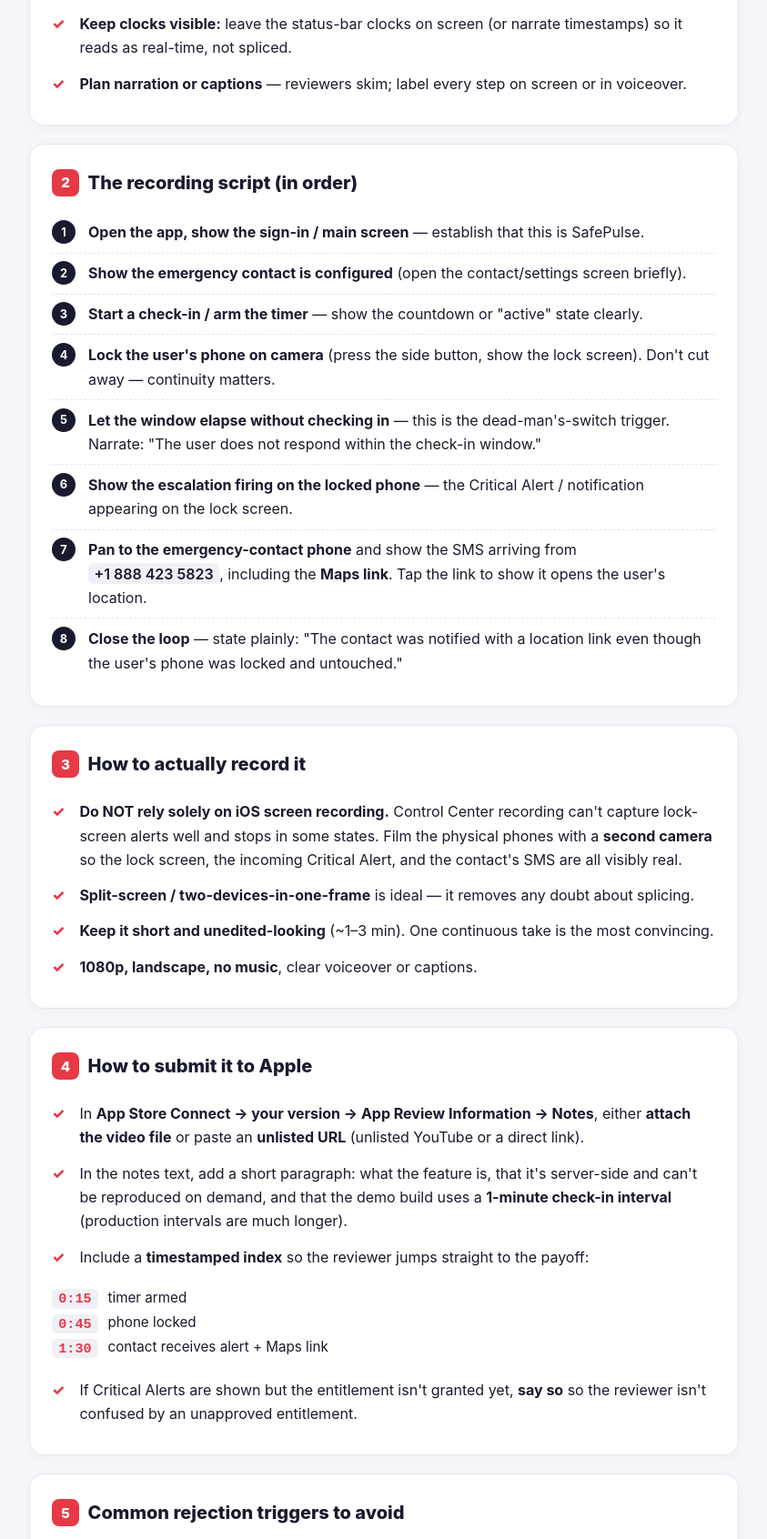
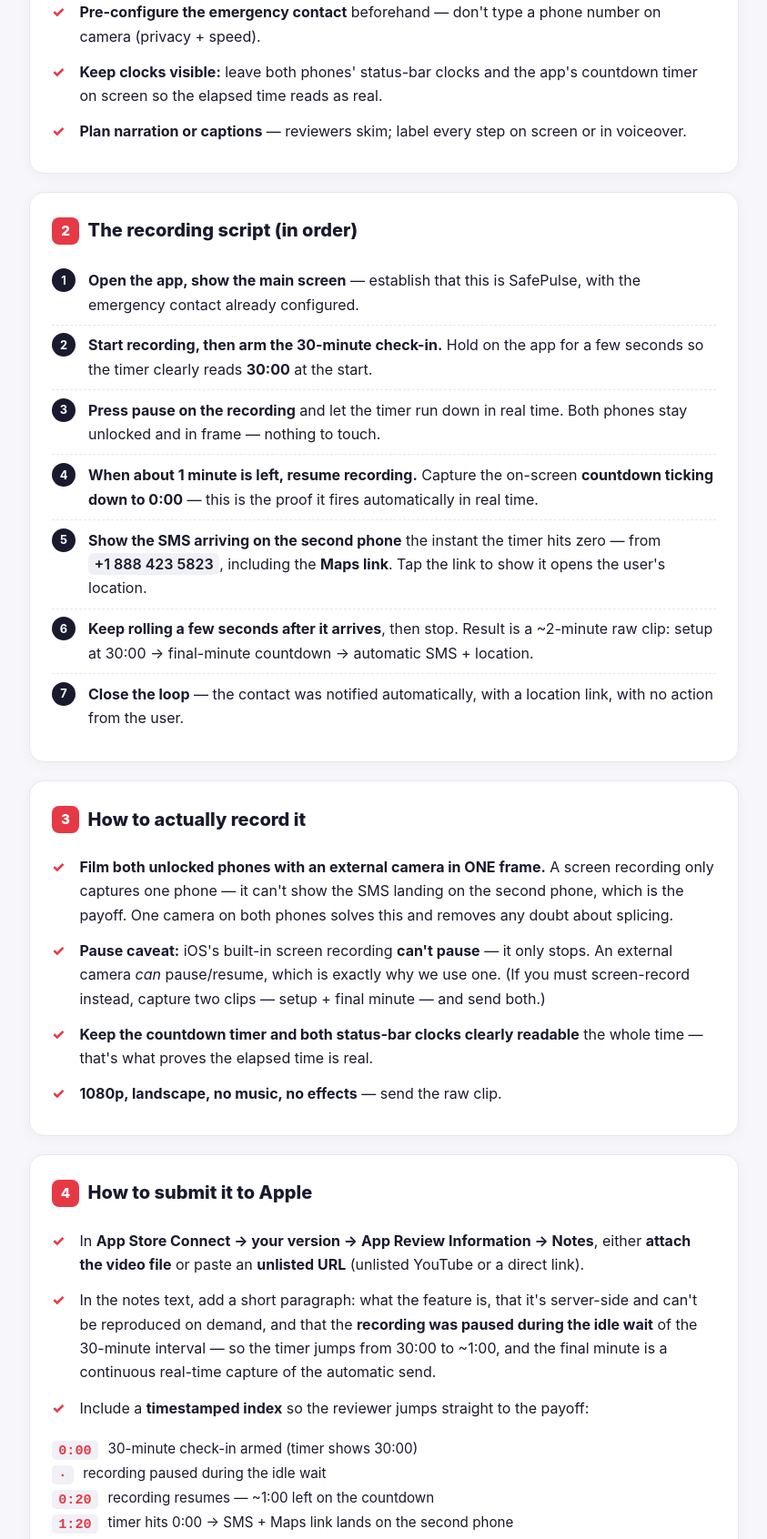
Before and after one commit to slufoot80/SafePulse, a plain HTML site: page apple-review-video.html in a window 1280 px wide. Shown: the part 740-2432 px from the top of the page at 91% size, without its empty margins (218-1061 px from the left). Drawn offline with Linux system fonts and the light colour scheme.

Commit message:
Update review-video checklist: 30-min interval, unlocked phones, pause-and-resume
Match the revised recording plan sent to the tester: both phones unlocked
in one frame, 30-minute production interval, pause the external-camera
recording during the idle wait and capture the final minute + auto-SMS.

Co-Authored-By: Claude Opus 4.8 <noreply@anthropic.com>

```diff
--- a/apple-review-video.html
+++ b/apple-review-video.html
@@ -160,20 +160,20 @@
         <header>
             <span class="badge">Internal · App Store Connect</span>
             <h1>Apple App Review Demo Video — What to Record</h1>
-            <p>A step-by-step checklist for the demonstration video that proves SafePulse's locked-phone dead-man's-switch escalation works, end to end, so the reviewer approves the build.</p>
+            <p>A step-by-step checklist for the demonstration video that proves SafePulse's automatic dead-man's-switch escalation works, end to end, so the reviewer approves the build.</p>
         </header>
 
         <div class="callout">
-            <strong>The whole point:</strong> the reviewer <strong>cannot reproduce</strong> a time-based, server-driven, locked-phone escalation in their sandbox. The video has to prove the unbroken chain: <em>user stops responding → server detects it → emergency contact actually receives the alert with the Maps link.</em> Show <strong>both phones</strong> — the payoff happens off-device.
+            <strong>The whole point:</strong> the reviewer <strong>cannot reproduce</strong> a time-based, server-driven escalation in their sandbox. The video has to prove the unbroken chain: <em>the check-in timer runs out → the app sends automatically → the emergency contact actually receives the alert with the Maps link.</em> Show <strong>both phones in one frame</strong> — the payoff happens on the second phone.
         </div>
 
         <section>
             <h2><span class="n">1</span> Pre-recording setup</h2>
             <ul class="checks">
-                <li><strong class="k">Two phones in frame:</strong> the SafePulse user phone and the emergency-contact phone that receives the SMS.</li>
-                <li><strong class="k">Set the check-in interval to 1 minute</strong> for the demo — long enough that the trigger clearly isn't faked or instant, short enough to avoid dead air. If the interval is hardcoded longer, use a debug/TestFlight build — and <em>disclose the 1-minute demo interval in the notes</em>.</li>
+                <li><strong class="k">Both phones unlocked, side by side in ONE frame</strong> — the SafePulse user phone and the emergency-contact phone. Unlocked means no fumbling to pick up or unlock during the shot. Open the <strong>Messages app on the second phone</strong> so the incoming SMS is visible the instant it lands.</li>
+                <li><strong class="k">Use the 30-minute check-in interval</strong> — it's a real production setting, so the reviewer has nothing odd to question. To avoid a 30-minute recording: <strong>press pause on the recording during the idle wait</strong> and resume for the final minute (see the recording script below).</li>
                 <li><strong class="k">Pre-configure the emergency contact</strong> beforehand — don't type a phone number on camera (privacy + speed).</li>
-                <li><strong class="k">Keep clocks visible:</strong> leave the status-bar clocks on screen (or narrate timestamps) so it reads as real-time, not spliced.</li>
+                <li><strong class="k">Keep clocks visible:</strong> leave both phones' status-bar clocks and the app's countdown timer on screen so the elapsed time reads as real.</li>
                 <li><strong class="k">Plan narration or captions</strong> — reviewers skim; label every step on screen or in voiceover.</li>
             </ul>
         </section>
@@ -181,24 +181,23 @@
         <section>
             <h2><span class="n">2</span> The recording script (in order)</h2>
             <ol class="steps">
-                <li><strong class="k">Open the app, show the sign-in / main screen</strong> — establish that this is SafePulse.</li>
-                <li><strong class="k">Show the emergency contact is configured</strong> (open the contact/settings screen briefly).</li>
-                <li><strong class="k">Start a check-in / arm the timer</strong> — show the countdown or "active" state clearly.</li>
-                <li><strong class="k">Lock the user's phone on camera</strong> (press the side button, show the lock screen). Don't cut away — continuity matters.</li>
-                <li><strong class="k">Let the window elapse without checking in</strong> — this is the dead-man's-switch trigger. Narrate: "The user does not respond within the check-in window."</li>
-                <li><strong class="k">Show the escalation firing on the locked phone</strong> — the Critical Alert / notification appearing on the lock screen.</li>
-                <li><strong class="k">Pan to the emergency-contact phone</strong> and show the SMS arriving from <span class="phone">+1&nbsp;888&nbsp;423&nbsp;5823</span>, including the <strong class="k">Maps link</strong>. Tap the link to show it opens the user's location.</li>
-                <li><strong class="k">Close the loop</strong> — state plainly: "The contact was notified with a location link even though the user's phone was locked and untouched."</li>
+                <li><strong class="k">Open the app, show the main screen</strong> — establish that this is SafePulse, with the emergency contact already configured.</li>
+                <li><strong class="k">Start recording, then arm the 30-minute check-in.</strong> Hold on the app for a few seconds so the timer clearly reads <strong>30:00</strong> at the start.</li>
+                <li><strong class="k">Press pause on the recording</strong> and let the timer run down in real time. Both phones stay unlocked and in frame — nothing to touch.</li>
+                <li><strong class="k">When about 1 minute is left, resume recording.</strong> Capture the on-screen <strong>countdown ticking down to 0:00</strong> — this is the proof it fires automatically in real time.</li>
+                <li><strong class="k">Show the SMS arriving on the second phone</strong> the instant the timer hits zero — from <span class="phone">+1&nbsp;888&nbsp;423&nbsp;5823</span>, including the <strong class="k">Maps link</strong>. Tap the link to show it opens the user's location.</li>
+                <li><strong class="k">Keep rolling a few seconds after it arrives</strong>, then stop. Result is a ~2-minute raw clip: setup at 30:00 → final-minute countdown → automatic SMS + location.</li>
+                <li><strong class="k">Close the loop</strong> — the contact was notified automatically, with a location link, with no action from the user.</li>
             </ol>
         </section>
 
         <section>
             <h2><span class="n">3</span> How to actually record it</h2>
             <ul class="checks">
-                <li><strong class="k">Do NOT rely solely on iOS screen recording.</strong> Control Center recording can't capture lock-screen alerts well and stops in some states. Film the physical phones with a <strong>second camera</strong> so the lock screen, the incoming Critical Alert, and the contact's SMS are all visibly real.</li>
-                <li><strong class="k">Split-screen / two-devices-in-one-frame</strong> is ideal — it removes any doubt about splicing.</li>
-                <li><strong class="k">Keep it short and unedited-looking</strong> (~1–3 min). One continuous take is the most convincing.</li>
-                <li><strong class="k">1080p, landscape, no music</strong>, clear voiceover or captions.</li>
+                <li><strong class="k">Film both unlocked phones with an external camera in ONE frame.</strong> A screen recording only captures one phone — it can't show the SMS landing on the second phone, which is the payoff. One camera on both phones solves this and removes any doubt about splicing.</li>
+                <li><strong class="k">Pause caveat:</strong> iOS's built-in screen recording <strong>can't pause</strong> — it only stops. An external camera <em>can</em> pause/resume, which is exactly why we use one. (If you must screen-record instead, capture two clips — setup + final minute — and send both.)</li>
+                <li><strong class="k">Keep the countdown timer and both status-bar clocks clearly readable</strong> the whole time — that's what proves the elapsed time is real.</li>
+                <li><strong class="k">1080p, landscape, no music, no effects</strong> — send the raw clip.</li>
             </ul>
         </section>
 
@@ -206,13 +205,14 @@
             <h2><span class="n">4</span> How to submit it to Apple</h2>
             <ul class="checks">
                 <li>In <strong class="k">App Store Connect → your version → App Review Information → Notes</strong>, either <strong>attach the video file</strong> or paste an <strong>unlisted URL</strong> (unlisted YouTube or a direct link).</li>
-                <li>In the notes text, add a short paragraph: what the feature is, that it's server-side and can't be reproduced on demand, and that the demo build uses a <strong class="k">1-minute check-in interval</strong> (production intervals are much longer).</li>
+                <li>In the notes text, add a short paragraph: what the feature is, that it's server-side and can't be reproduced on demand, and that the <strong class="k">recording was paused during the idle wait</strong> of the 30-minute interval — so the timer jumps from 30:00 to ~1:00, and the final minute is a continuous real-time capture of the automatic send.</li>
                 <li>Include a <strong class="k">timestamped index</strong> so the reviewer jumps straight to the payoff:</li>
             </ul>
             <div class="timeline" style="margin-top:0.8rem;">
-                <div><code>0:15</code> timer armed</div>
-                <div><code>0:45</code> phone locked</div>
-                <div><code>1:30</code> contact receives alert + Maps link</div>
+                <div><code>0:00</code> 30-minute check-in armed (timer shows 30:00)</div>
+                <div><code>·</code> recording paused during the idle wait</div>
+                <div><code>0:20</code> recording resumes — ~1:00 left on the countdown</div>
+                <div><code>1:20</code> timer hits 0:00 → SMS + Maps link lands on the second phone</div>
             </div>
             <ul class="checks" style="margin-top:0.8rem;">
                 <li>If Critical Alerts are shown but the entitlement isn't granted yet, <strong class="k">say so</strong> so the reviewer isn't confused by an unapproved entitlement.</li>
@@ -222,10 +222,10 @@
         <section>
             <h2><span class="n">5</span> Common rejection triggers to avoid</h2>
             <ul class="checks">
-                <li><strong class="k">Edited/spliced look</strong> → use one continuous take across both phones.</li>
-                <li><strong class="k">Can't see the payoff</strong> → the contact's SMS + Maps link must be clearly legible on camera.</li>
-                <li><strong class="k">Dead air</strong> → shorten the timer for the demo.</li>
-                <li><strong class="k">Unexplained test build</strong> → disclose the shortened interval in the notes.</li>
+                <li><strong class="k">Edited/spliced look</strong> → keep both phones in one continuous frame for the final minute; only the idle wait is paused.</li>
+                <li><strong class="k">Can't see the payoff</strong> → the contact's SMS + Maps link must be clearly legible on the second phone.</li>
+                <li><strong class="k">Dead air</strong> → pause the recording during the 30-minute wait; capture only the setup and the final minute.</li>
+                <li><strong class="k">Unexplained time jump</strong> → disclose in the notes that the recording was paused during the idle wait.</li>
             </ul>
         </section>
 
```
